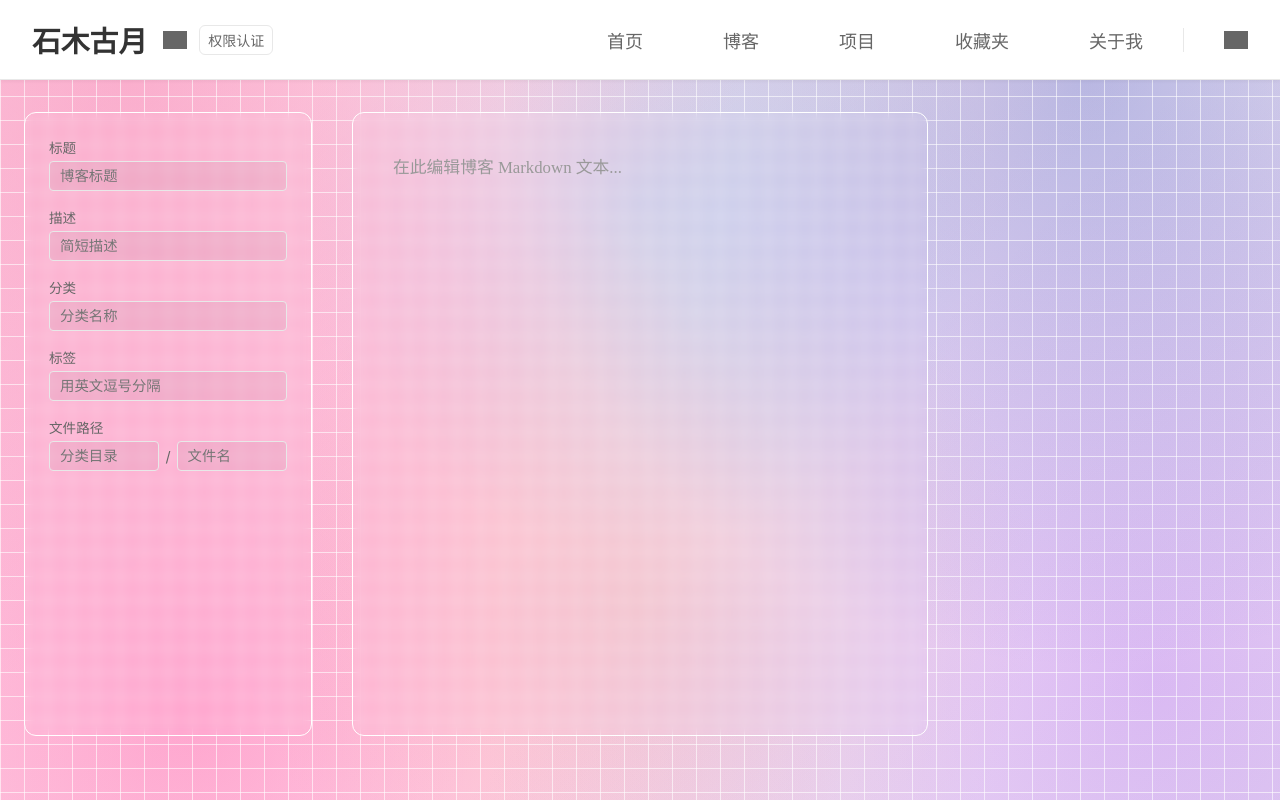
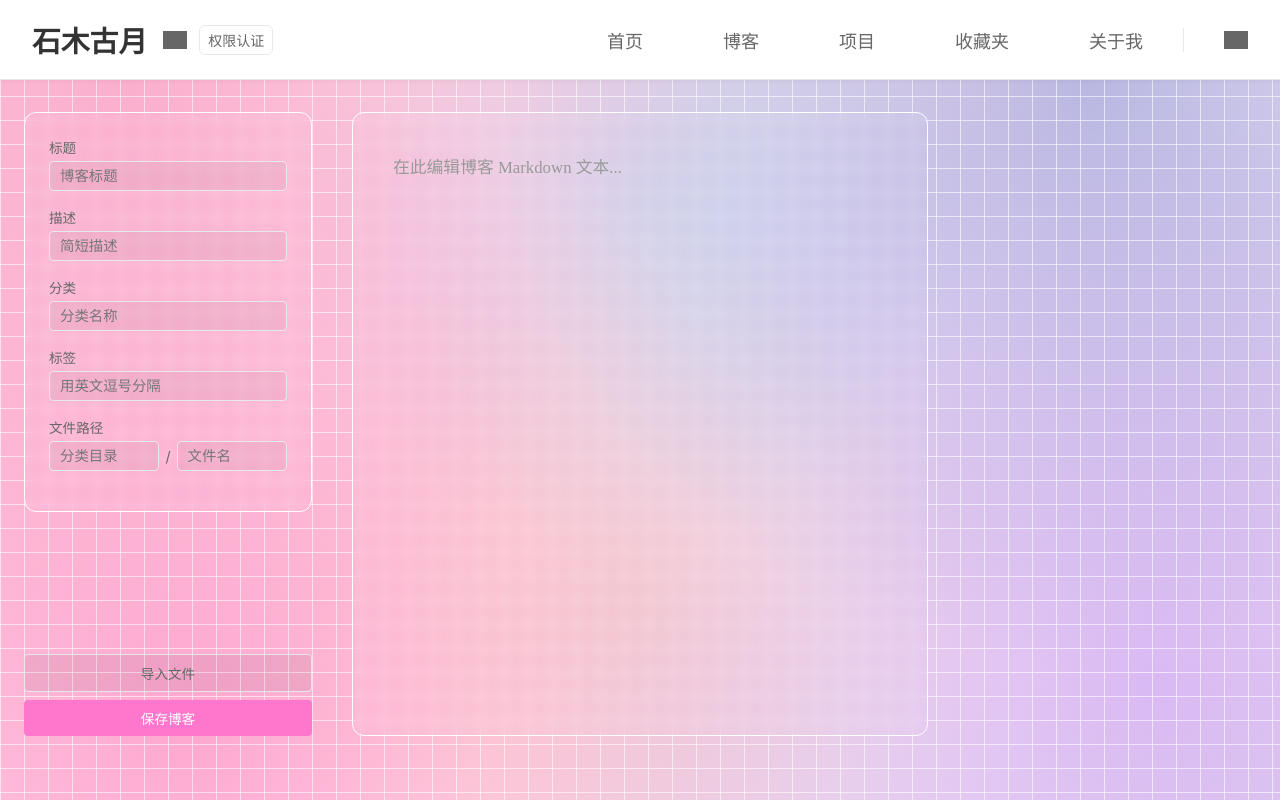
Before and after one commit to ShimuGuyue/shimuguyue.love-new, a Vue app in the folder client/: page /blog-edit/new in a window 1280 px wide. Built offline with nearby package versions, Linux system fonts and the light colour scheme; grey boxes are pictures that could not be loaded.

Commit message:
Update 添加功能按钮

```diff
--- a/client/src/views/BlogEdit.vue
+++ b/client/src/views/BlogEdit.vue
@@ -12,7 +12,8 @@ const pathName = ref('')
 <template>
   <main class="blog-edit">
     <div class="blog-edit__layout">
-      <aside class="blog-edit__left glass">
+      <aside class="blog-edit__left">
+        <div class="blog-edit__meta glass">
           <div class="blog-edit__field">
             <label class="blog-edit__label">标题</label>
             <input v-model="title" class="blog-edit__input" placeholder="博客标题" />
@@ -36,6 +37,11 @@ const pathName = ref('')
               <span class="blog-edit__path-sep">/</span>
               <input v-model="pathName" class="blog-edit__input blog-edit__path-input" placeholder="文件名" />
             </div>
+          </div>
+        </div>
+        <div class="blog-edit__actions">
+          <button class="blog-edit__btn blog-edit__btn--secondary">导入文件</button>
+          <button class="blog-edit__btn blog-edit__btn--primary">保存博客</button>
         </div>
       </aside>
       <section class="blog-edit__main glass">
@@ -64,6 +70,10 @@ const pathName = ref('')
 }
 
 /* ── 左侧 ── */
+.blog-edit__left {
+  display: flex;
+  flex-direction: column;
+}
 .blog-edit__field {
   margin-bottom: 16px;
 }
@@ -102,6 +112,34 @@ const pathName = ref('')
   font-size: 0.9rem;
 }
 
+.blog-edit__actions {
+  display: flex;
+  flex-direction: column;
+  gap: 8px;
+  margin-top: auto;
+  padding-top: 16px;
+}
+.blog-edit__btn {
+  padding: 8px 0;
+  font-size: 0.85rem;
+  border: none;
+  border-radius: 4px;
+  cursor: pointer;
+  transition: opacity var(--transition-speed);
+}
+.blog-edit__btn--primary {
+  color: #fff;
+  background-color: #FF77CC;
+}
+.blog-edit__btn--secondary {
+  color: var(--color-text-secondary);
+  background: rgba(0, 0, 0, 0.06);
+  border: 1px solid var(--color-border);
+}
+.blog-edit__btn:hover {
+  opacity: 0.85;
+}
+
 /* ── 中间 ── */
 .blog-edit__content {
   width: 100%;
```
Lines whose indentation alone changed are shown as unchanged.
